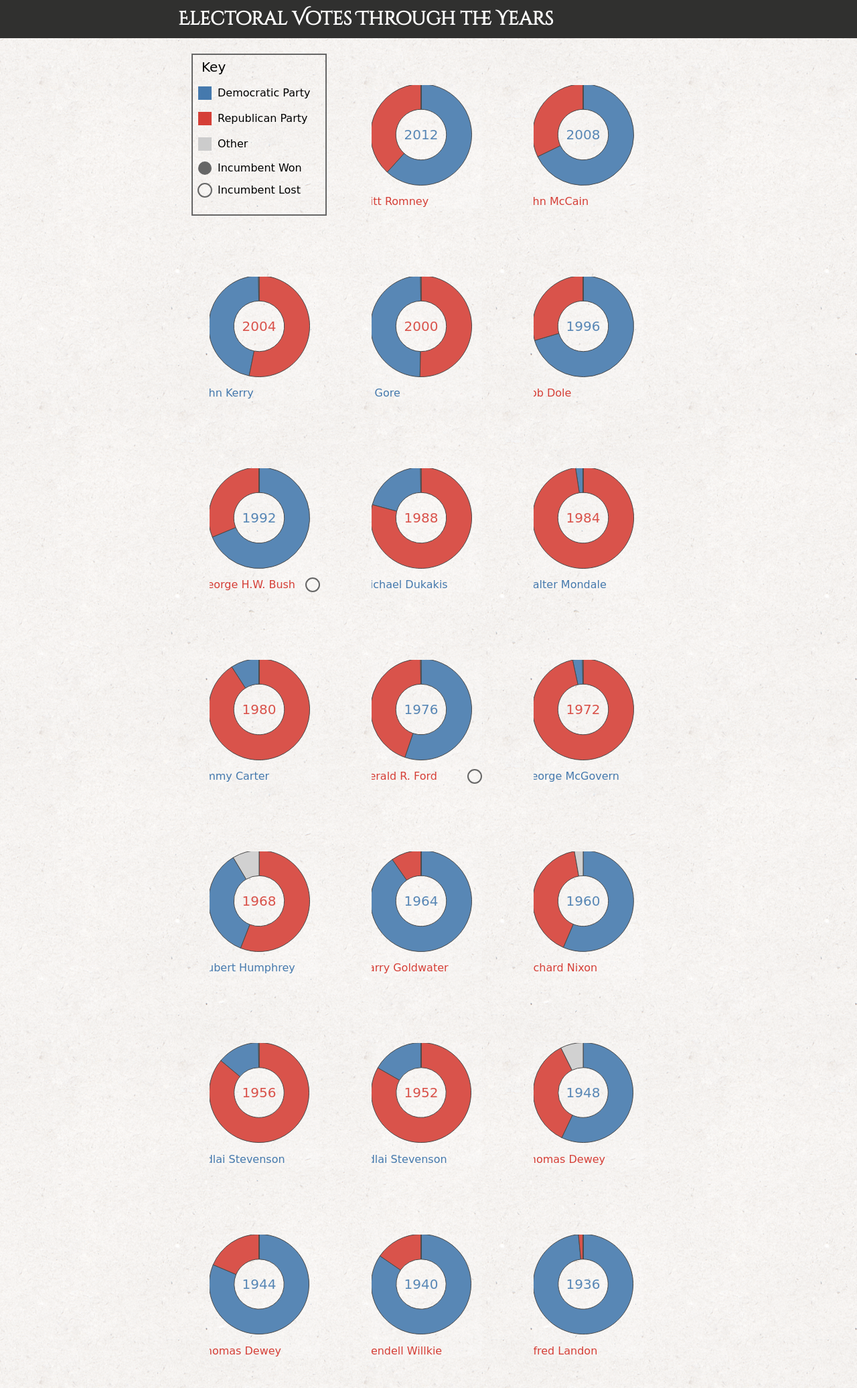
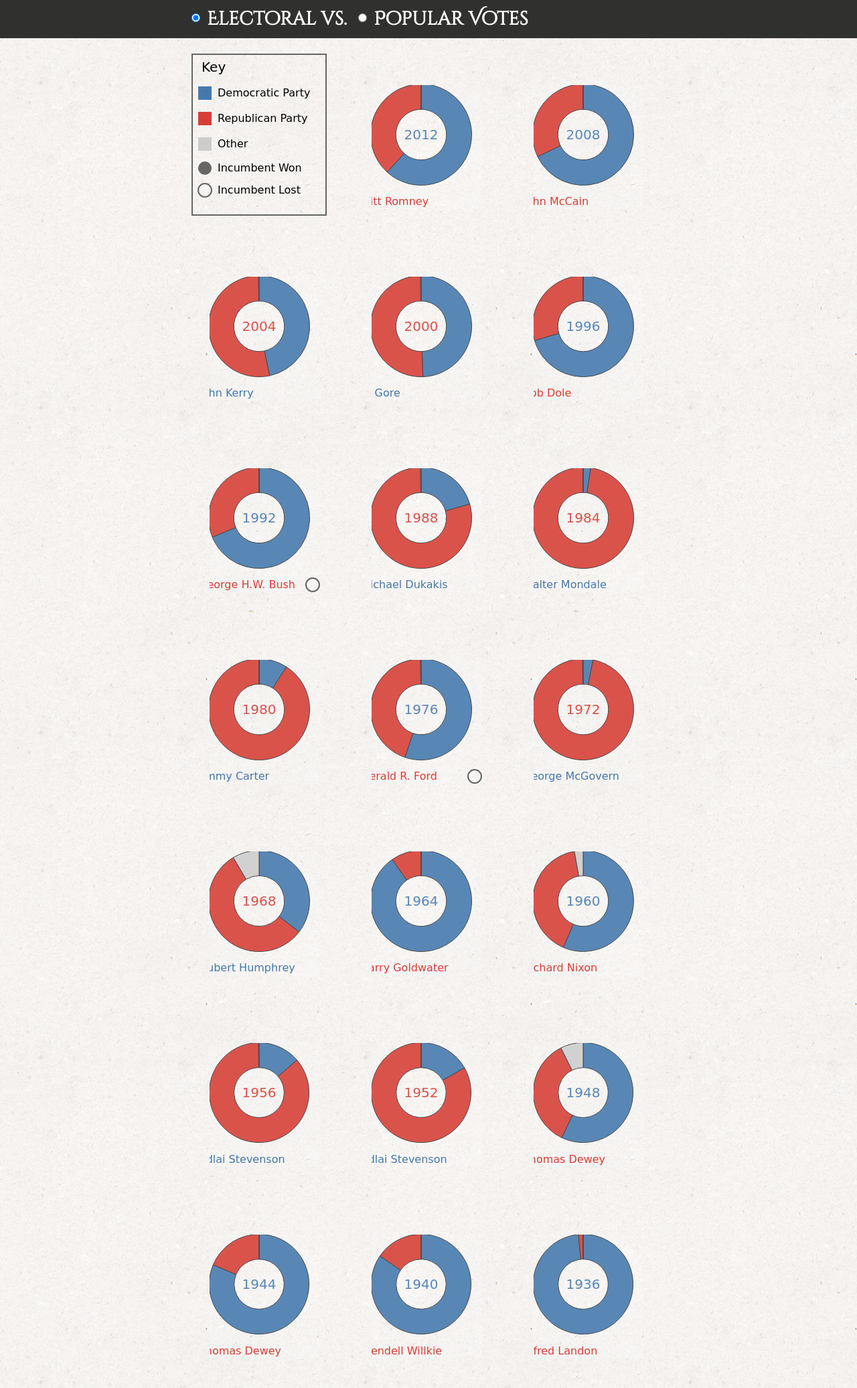
Before and after one commit to maxgutman/iolab3, a Flask app: page /election in a window 1280 px wide. Shown: the top 2072 px of the page at 67% size. Run offline with Flask 2, Linux system fonts and the light colour scheme; some web fonts are replaced.

Commit message:
added the ability to switch between electoral votes and popular votes, added transitions (a bit janky), updated README.md

```diff
--- a/static/css/election.css
+++ b/static/css/election.css
@@ -35,7 +35,7 @@ nav {
   top: 0;
   background: #30302f;
   width: 100%;
-  padding: 0 10px;
+  padding: 0 ;
   color: #fff;
   font-family: 'Cinzel Decorative', cursive;
   font-size: 24px;
@@ -45,13 +45,18 @@ nav h3 {
   margin: 10px 0;
 }
 
+input {
+  margin: 10px;
+  vertical-align: middle;
+}
+
 .container {
   margin: 0 auto;
 }
 
 #smallMultiples {
   margin-top: 50px;
-  margin-bottom: 40px;
+  /*margin-bottom: 40px;*/
   padding: 10px;
 }
 
@@ -59,6 +64,17 @@ nav h3 {
   -webkit-box-shadow: 0 3px 3px #888;
      -moz-box-shadow: 0 3px 3px #888;
           box-shadow: 0 3px 3px #888;
+  zoom: 1;
+  filter: alpha(opacity=50);
+  opacity: .9;
+}
+
+.tipsy h4 {
+  margin: 4px;
+}
+
+form {
+  margin-left: 20px;
 }
 
 
@@ -67,7 +83,7 @@ TIPSY TOOLTIPS
 **************************************************************************/
 
 .tipsy { font-size: 14px; position: absolute; padding: 5px; z-index: 100000; font-family: 'Anaheim', sans-serif; }
-  .tipsy-inner { background-color: #000; color: #FFF; max-width: 100px; padding: 5px 8px 4px 8px; }
+  .tipsy-inner { background-color: #000; color: #FFF; max-width: 120px; padding: 5px 8px 4px 8px; }
 
   /* Rounded corners */
   .tipsy-inner { border-radius: 3px; -moz-border-radius: 3px; -webkit-border-radius: 3px; }
@@ -172,12 +188,18 @@ and (orientation : portrait) {
 
   h3 {
     font-size: 20px;
-    text-align: center;
+    /*text-align: center;*/
   }
-  /*.container {
-    width: 250px;
-  }*/
+  form {
+    margin-left: 50px;
+  }
   svg {
     margin-left: 50px;
   }
+  form h3 span {
+    display: block;
+  }
+  #smallMultiples {
+    margin-top: 80px;
+  }
 }
--- a/static/data/elections_data.csv
+++ b/static/data/elections_data.csv
@@ -1,5 +1,5 @@
 Year,Democratic,Republican,Others,TotalVotes,Repeat,IncumbentLose,DemocraticTerm,RepublicanTerm,DemocraticPresident,RepublicanPresident,DemocraticVP,RepublicanVP,WinnerParty,LoserParty,DemocraticPopularVotes,RepublicanPopularVotes,OtherPopularVotes,DemocraticFirstName,DemocraticLastName,RepublicanFirstName,RepublicanLastName,WinningCandidate,RunnerUp,Notes
-2012,332,206,0,538,TRUE,,2nd Term,,Barack Obama,Mitt Romney,,,Democratic,Republican,,,,Barack,Obama,Mitt,Romney,Barack Obama,Mitt Romney,
+2012,332,206,0,538,TRUE,,2nd Term,,Barack Obama,Mitt Romney,,,Democratic,Republican,62600051,59123945,1961276,Barack,Obama,Mitt,Romney,Barack Obama,Mitt Romney,
 2008,365,173,0,538,,,,,Barack Obama,John McCain,Joe Biden,Sarah Palin,Democratic,Republican,65445394,57446223,1506933,Barack,Obama,John,McCain,Barack Obama,John McCain,
 2004,251,286,1,538,TRUE,,,2nd Term,John Kerry,George W. Bush,John Edwards,Dick Cheney,Republican,Democratic,59028439,62040610,1125278,John,Kerry,George,Bush,George W. Bush,John Kerry,
 2000,266,271,1,538,,,,,Al Gore,George W. Bush,Joe Lieberman,Dick Cheney,Republican,Democratic,50999897,50456002,3716281,Al,Gore,George,Bush,George W. Bush,Al Gore,"Although Gore received more popular votes, Bush received more electoral votes and therefore won the presidency."
--- a/static/js/election.js
+++ b/static/js/election.js
@@ -10,7 +10,8 @@ var color = d3.scale.ordinal()
     .range(["#4579ad", "#d53f37", "#CCC"]);
 
 var pie = d3.layout.pie()
-    .value(function(d) { return d.votes; });
+    .value(function(d) { return d.votes; })
+    .sort(null);
 
 d3.csv("static/data/elections_data.csv", function(error, data) {
     var dataset = color.domain(d3.keys(data[0]).filter(function(key) { return key=="Democratic" || key=="Republican" || key=="Others" ; }));
@@ -36,60 +37,60 @@ d3.csv("static/data/elections_data.csv", function(error, data) {
         .append("svg")
         .attr("class", "legend")
         .attr("width", 188)
-        .attr("height", 228);
+        .attr("height", 228)
 
     legend.append('text')
         .attr('x', 8)
         .attr('y', 20)
         .attr('class', 'header')
-        .text('Key');
+        .text('Key')
 
     legend.append("rect")
         .attr("x", "3px")
         .attr("y", "42px")
         .attr("width", 20)
         .attr("height", 20)
-        .style("fill", "#4579ad");
+        .style("fill", "#4579ad")
 
     legend.append('text')
         .attr('x', 32)
         .attr('y', 57)
-        .text('Democratic Party');
+        .text('Democratic Party')
 
     legend.append("rect")
         .attr("x", "3px")
         .attr("y", "80px")
         .attr("width", 20)
         .attr("height", 20)
-        .style("fill", "#d53f37");
+        .style("fill", "#d53f37")
 
     legend.append('text')
         .attr('x', 32)
         .attr('y', 95)
-        .text('Republican Party');
+        .text('Republican Party')
 
     legend.append("rect")
         .attr("x", "3px")
         .attr("y", "118px")
         .attr("width", 20)
         .attr("height", 20)
-        .style("fill", "#CCC");
+        .style("fill", "#CCC")
 
     legend.append('text')
         .attr('x', 32)
         .attr('y', 133)
-        .text('Other');
+        .text('Other')
 
     legend.append('circle')
         .attr('cx', 13)
         .attr('cy', 164)
         .attr('r', 10)
-        .style('fill', '#666');
+        .style('fill', '#666')
 
     legend.append('text')
         .attr('x', 32)
         .attr('y', 169)
-        .text('Incumbent Won');
+        .text('Incumbent Won')
 
     legend.append('circle')
         .attr('cx', 13)
@@ -97,12 +98,12 @@ d3.csv("static/data/elections_data.csv", function(error, data) {
         .attr('r', 10)
         .style('fill', "rgba(255, 255, 255, .1)")
         .style('stroke', "#666")
-        .style('stroke-width', 2);
+        .style('stroke-width', 2)
 
     legend.append('text')
         .attr('x', 32)
         .attr('y', 202)
-        .text('Incumbent Lost');
+        .text('Incumbent Lost')
 
     // draw svg
     var svg = d3.select("#smallMultiples")
@@ -114,7 +115,7 @@ d3.csv("static/data/elections_data.csv", function(error, data) {
         .attr("width", 165)
         .attr("height", 185)
         .append("g")
-        .attr("transform", "translate(" + radiusMax + "," + radiusMax + ")");
+        .attr("transform", "translate(" + radiusMax + "," + radiusMax + ")")
 
     // bind electoral vote data and draw path
     var path = svg.selectAll(".arc")
@@ -124,17 +125,20 @@ d3.csv("static/data/elections_data.csv", function(error, data) {
         .style("fill", "white")
         .attr("class", "arc")
         .attr("d", arc)
-        .style("fill", function(d) { return color(d.data.name); });
+        .style("fill", function(d) { return color(d.data.name); })
 
     // add a tooltip using the Tipsy library
     $('svg g').tipsy({
-        gravity: 'n',
+        // tooltip will appear either above or below the svg depending on its location in the viewport
+        gravity: $.fn.tipsy.autoNS,
         html: true,
         title: function() {
             var d = this.__data__;
-            return "Democratic: " + d.Democratic + " Republican: " + d.Republican + " Other: " + d.Others;
-        }
+            return "<h4>Electoral " + d.Year + "</h3> Democratic: " + d.Democratic + "<br/> Republican: " + d.Republican + "<br/> Other: " + d.Others;
+        },
+        fade: true
     });
+
 
     // add year to center of donut
     var year = svg.append("text")
@@ -249,31 +253,47 @@ d3.csv("static/data/elections_data.csv", function(error, data) {
             return d.RunnerUp;
         });
 
-    // attempt to switch between electoral votes and popular votes
-    // this is not working yet
-    d3.selectAll("input").on("change", change);
+    // switch between electoral votes and popular votes
+    d3.selectAll("input").on("change", function() {
 
-
-    function change() {
-        d3.csv("static/data/elections_data.csv", function(error, data) {
-            // change value of dataset
+        if ($('input:radio[name=dataset]:checked').val() == 'popular') {
+            // grab popular vote data
             dataset = color.domain(d3.keys(data[0]).filter(function(key) { return key=="DemocraticPopularVotes" || key=="RepublicanPopularVotes" || key=="OtherPopularVotes" ; }));
             data.forEach(function(d) {
                 d.votes = color.domain().map(function(name) {
                     return {name: name, votes: +d[name], TotalVotes: parseInt(d['TotalVotes'])};
                 });
             });
-            // not using the correct data
-            pie = d3.layout.pie()
-                .value(function(d) { console.log(d.votes); return d.votes; });
-            // update the data
-            path = path.data(function(d) {
-                return pie(d.votes);
+
+            // update data
+            path = path.data(function(d){ return pie(d.votes); });
+
+            // redraw arcs
+            path.transition().duration(750).attr("d", arc);
+
+        }
+
+        else {
+            // grab electoral vote data
+            dataset = color.domain(d3.keys(data[0]).filter(function(key) { return key=="Democratic" || key=="Republican" || key=="Others" ; }));
+            data.forEach(function(d) {
+                d.votes = color.domain().map(function(name) {
+                    return {name: name, votes: +d[name], TotalVotes: parseInt(d['TotalVotes'])};
+                });
             });
-            path.attr("d", arc); // redraw the arcs
-        });
-    }
+
+            // update data
+            path = path.data(function(d){ return pie(d.votes); });
+
+            // redraw arcs
+            path.transition().duration(750).attr("d", arc)
+        }
+
+    });
+
 });
+
+
 
 // scale function for size of inner and outer radius
 /* SCALE MATH
--- a/templates/election.html
+++ b/templates/election.html
@@ -19,15 +19,14 @@
     <body>
         <nav>
             <div class="container">
-                <!-- <form>
+                <form>
                     <h3>
-                        <label><input type="radio" name="dataset" value="electoral" checked>Electoral</label>
+                        <label><input id="electoral" type="radio" name="dataset" value="electoral" checked>Electoral</label>
                         vs.
-                        <label><input type="radio" name="dataset" value="popular">Popular</label>
-                        Votes
+                        <span><label><input id="popular" type="radio" name="dataset" value="popular">Popular</label>
+                        Votes</span>
                     </h3>
-                </form> -->
-                <h3>Electoral Votes Through the Years</h3>
+                </form>
             </div>
 
         </nav>
```
Also changed, not shown: README.md.
